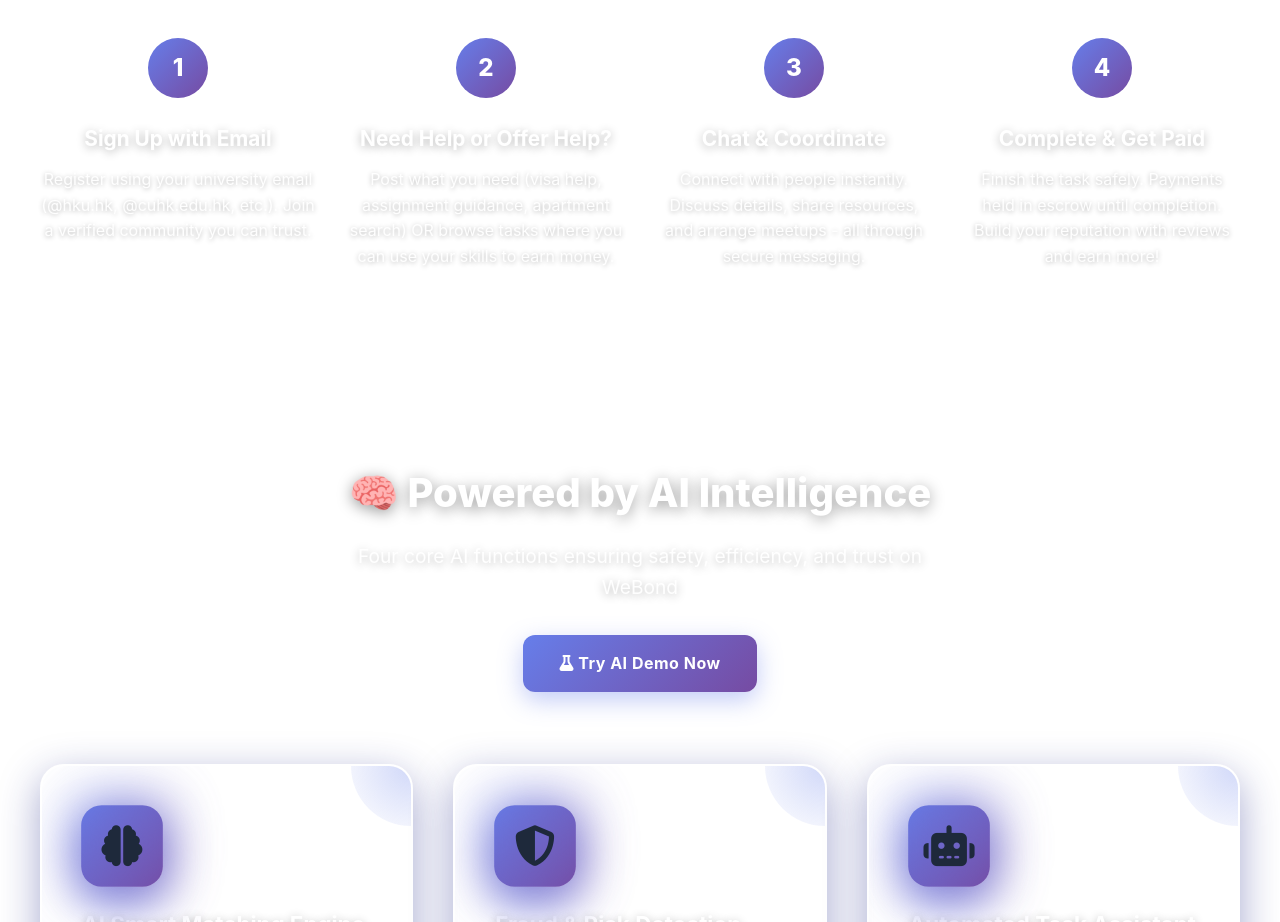
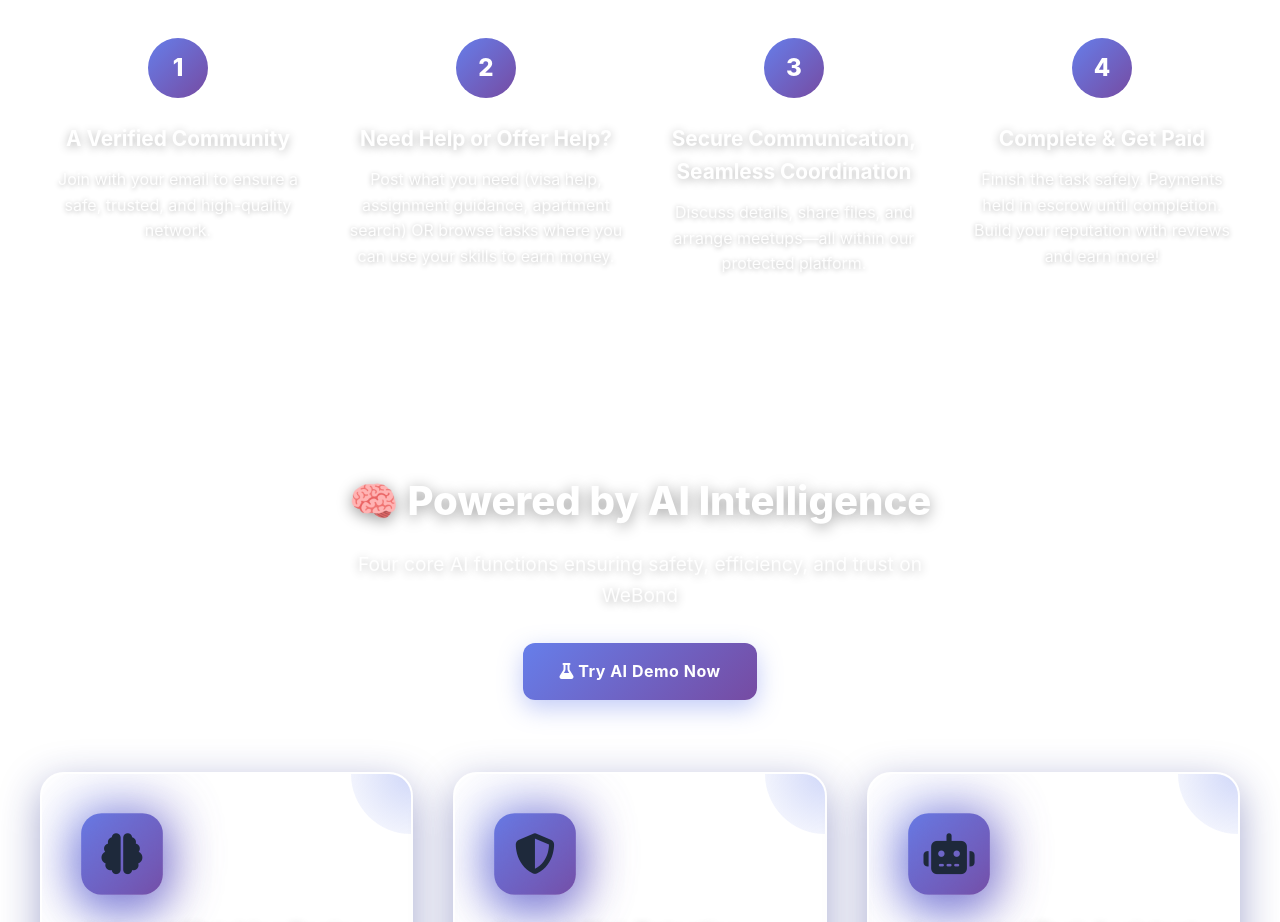
Before and after one commit to strongfatTo/WeBond, a website: page index.html in a window 1280 px wide. Shown: the part 2380-3302 px from the top of the page. Drawn offline with nearby package versions, Linux system fonts and the light colour scheme.

Commit message:
updated ui

```diff
--- a/index.html
+++ b/index.html
@@ -878,8 +878,8 @@
             <div class="steps">
                 <div class="step">
                     <div class="step-number">1</div>
-                    <h3>Sign Up with Email</h3>
-                    <p>Register using your university email (@hku.hk, @cuhk.edu.hk, etc.). Join a verified community you can trust.</p>
+                    <h3>A Verified Community</h3>
+                    <p>Join with your email to ensure a safe, trusted, and high-quality network.</p>
                 </div>
                 <div class="step">
                     <div class="step-number">2</div>
@@ -888,8 +888,8 @@
                 </div>
                 <div class="step">
                     <div class="step-number">3</div>
-                    <h3>Chat & Coordinate</h3>
-                    <p>Connect with people instantly. Discuss details, share resources, and arrange meetups - all through secure messaging.</p>
+                    <h3>Secure Communication, Seamless Coordination</h3>
+                    <p>Discuss details, share files, and arrange meetups—all within our protected platform.</p>
                 </div>
                 <div class="step">
                     <div class="step-number">4</div>
```
Also changed, not shown: app.html (+4 -4 lines).
